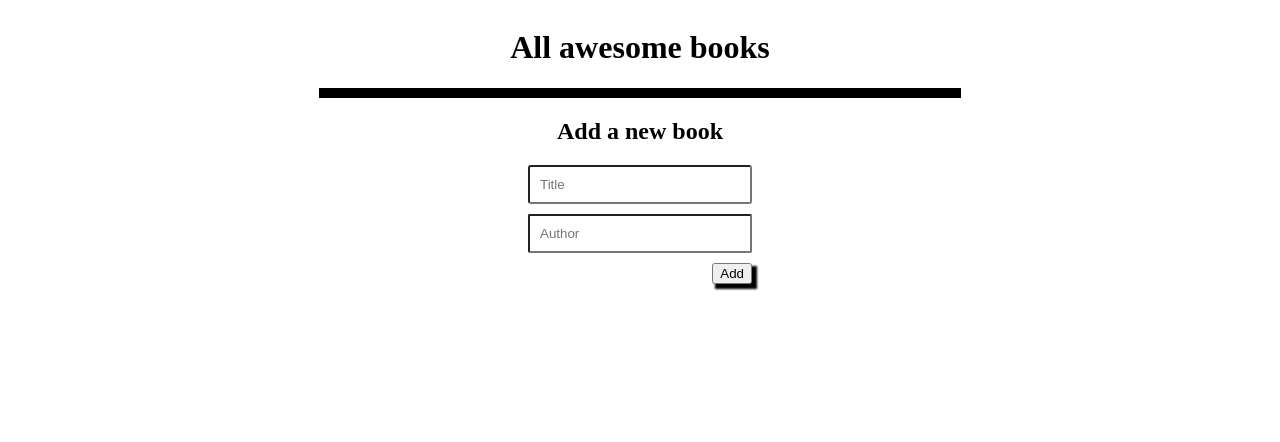
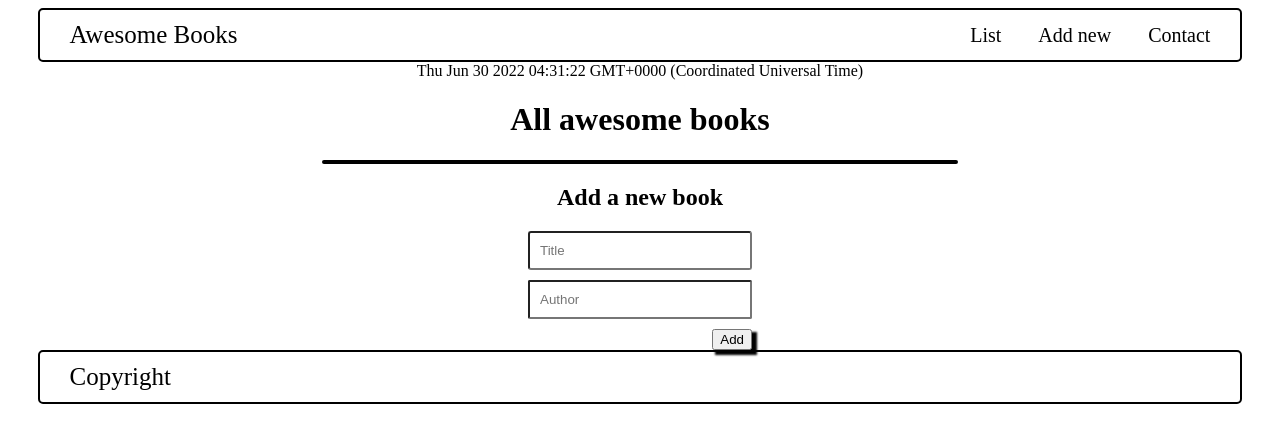
Before and after one commit to sameh080081/MyAwsomeBooks, a plain HTML site: page index.html in a window 1280 px wide. Drawn offline with Linux system fonts and the light colour scheme.

Commit message:
refactor application with navigation

```diff
--- a/index.html
+++ b/index.html
@@ -8,6 +8,16 @@
     <title>Awesome Books</title>
 </head>
 <body>
+    <header>
+        <p>Awesome Books</p>
+        <div class="links">
+        <a href="#">List</a>
+        <div class="line"></div>
+        <a href="#">Add new</a>
+        <div class="line"></div>
+        <a href="#">Contact</a></div>
+    </header>
+    <span id='time' ></span>
     <h1>All awesome books</h1>
     <div class="list book-above"></div>
     <h2>Add a new book</h2>
@@ -16,7 +26,9 @@
         <input class="author" type="text" placeholder="Author" required>
         <button class="add btn" type="submit">Add</button>
     </form>
-
+    <footer>
+        <p>Copyright</p>
+    </footer>
     <script src="script.js"></script>
 </body>
 </html>
--- a/script.js
+++ b/script.js
@@ -2,6 +2,7 @@ const title = document.querySelector('.title');
 const author = document.querySelector('.author');
 const btn = document.querySelector('.btn');
 const allBooks = document.querySelector('.book-above');
+const timeDate = document.querySelector('.time');
 const storage = JSON.parse(localStorage.getItem('form')) || [];
 
 function Book(title, author) {
@@ -41,9 +42,19 @@ class Interface {
     localStorage.setItem('form', JSON.stringify(storage));
     Interface.displayBook();
   }
+
+  static display_c() {
+    setTimeout(Interface.display_ct(),1000);
+  }
+
+  static display_ct() {
+    var x = new Date()
+    document.getElementById('time').innerHTML = x;
+    Interface.display_c();
+  }
 }
 
-document.addEventListener('DOMContentLoaded', Interface.displayBook());
+document.addEventListener('DOMContentLoaded', Interface.displayBook(), Interface.display_ct());
 
 btn.addEventListener('click', (e) => {
   e.preventDefault();
--- a/style.css
+++ b/style.css
@@ -1,13 +1,46 @@
 body {
   display: flex;
   flex-direction: column;
-  justify-content: center;
   align-items: center;
+}
+
+header {
+  display: flex;
+  justify-content: space-between;
+  align-items: center;
+  width: 95%;
+  height: 50px;
+  border: solid 2px;
+  border-radius: 5px;
+}
+
+p {
+  font-size: 25px;
+  margin-left: 30px;
+}
+
+.links {
+  display: flex;
+  justify-content: space-between;
+  width: 20%;
+  margin-right: 30px;
+}
+
+a {
+  font-size: 20px;
+  color: #000;
+  text-decoration: none;
+}
+
+.line {
+  height: 80%;
+  border-left: 4px solid rgb(0, 0, 0);
 }
 
 .book-above {
   width: 50%;
-  border: 5px solid #000;
+  border: 2px solid #000;
+  border-radius: 6px;
 }
 
 .class-book {
@@ -56,3 +89,12 @@ input[type="text"] {
   box-shadow: 4px 4px 2px 1px rgba(0, 0, 0, 1);
   cursor: pointer;
 }
+
+footer {
+  display: flex;
+  align-items: center;
+  width: 95%;
+  height: 50px;
+  border: solid 2px;
+  border-radius: 5px;
+}
```
